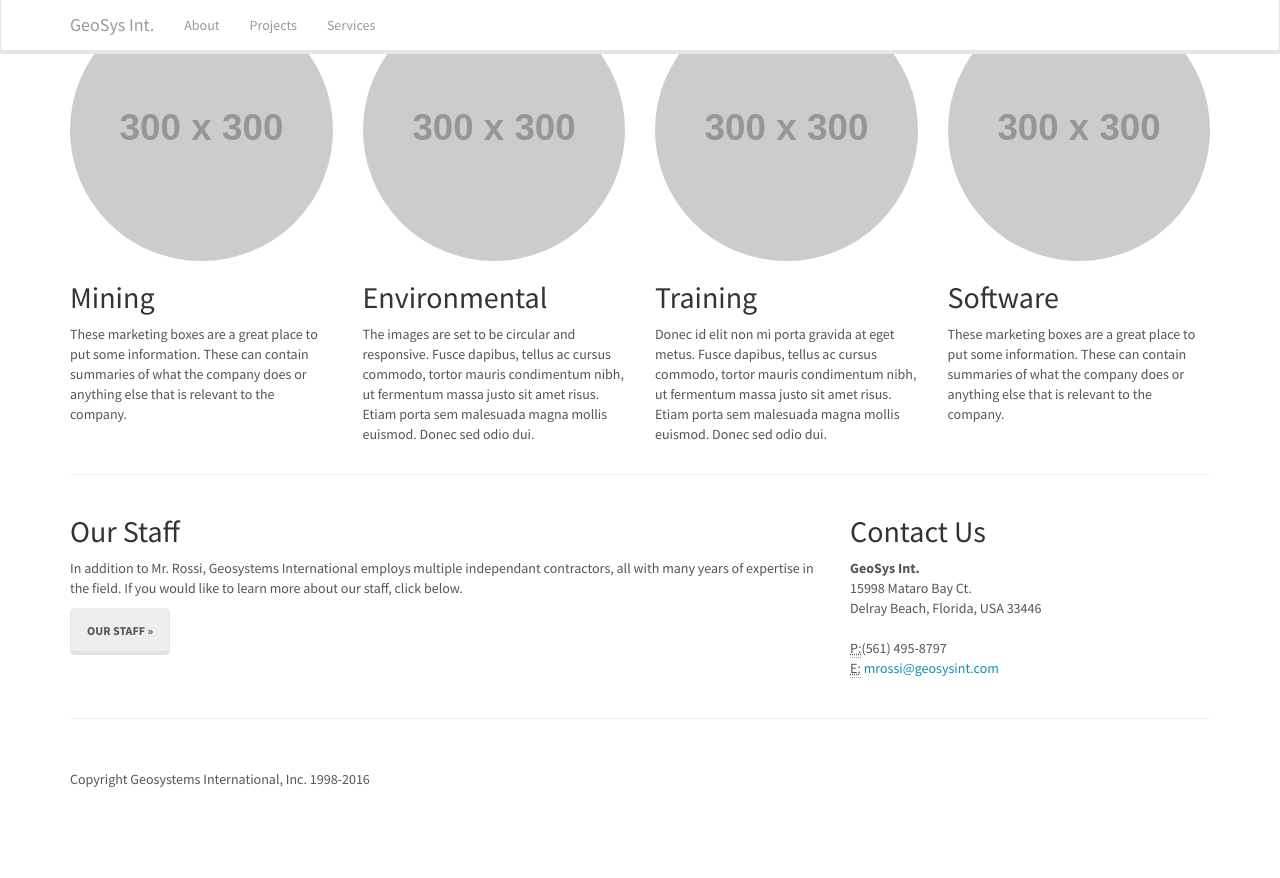
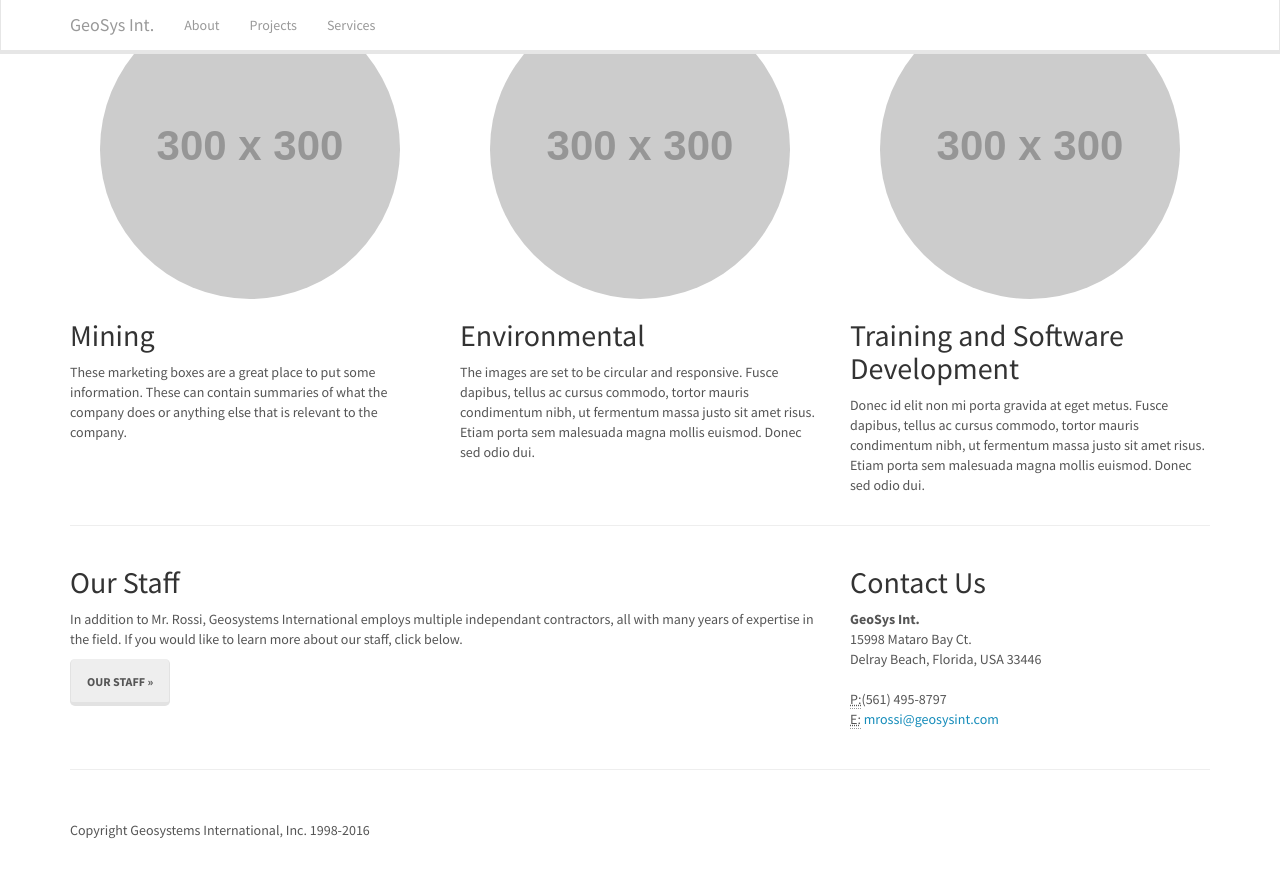
Before and after one commit to marioerossi/geosysint, a Jekyll site: the page built from index.html, in a window 1280 px wide and 900 px high, scrolled down 866 px. Shown: the top 878 px of the window. Built offline with Jekyll 4.4.1, drawn with Linux system fonts in a browser that asks for light colours; nearby versions of some CDN libraries; before the commit the page ends 1715 px from its top, so only the background shows below that.

Commit message:
Reverted to 3 Marketing boxes

```diff
--- a/index.html
+++ b/index.html
@@ -27,25 +27,20 @@ layout: landing
 <hr>
 
 <div class="row">
-    <div class="col-sm-3">
+    <div class="col-sm-4">
         <img class="img-circle img-responsive img-center" src="http://placehold.it/300x300" alt="">
         <h2>Mining</h2>
         <p>These marketing boxes are a great place to put some information. These can contain summaries of what the company does or anything else that is relevant to the company.</p>
     </div>
-    <div class="col-sm-3">
+    <div class="col-sm-4">
         <img class="img-circle img-responsive img-center" src="http://placehold.it/300x300" alt="">
         <h2>Environmental</h2>
         <p>The images are set to be circular and responsive. Fusce dapibus, tellus ac cursus commodo, tortor mauris condimentum nibh, ut fermentum massa justo sit amet risus. Etiam porta sem malesuada magna mollis euismod. Donec sed odio dui.</p>
     </div>
-    <div class="col-sm-3">
+    <div class="col-sm-4">
         <img class="img-circle img-responsive img-center" src="http://placehold.it/300x300" alt="">
-        <h2>Training</h2>
+        <h2>Training and Software Development</h2>
         <p>Donec id elit non mi porta gravida at eget metus. Fusce dapibus, tellus ac cursus commodo, tortor mauris condimentum nibh, ut fermentum massa justo sit amet risus. Etiam porta sem malesuada magna mollis euismod. Donec sed odio dui.</p>
-    </div>
-    <div class="col-sm-3">
-        <img class="img-circle img-responsive img-center" src="http://placehold.it/300x300" alt="">
-        <h2>Software</h2>
-        <p>These marketing boxes are a great place to put some information. These can contain summaries of what the company does or anything else that is relevant to the company.</p>
     </div>
 </div>
 <!-- /.row -->
```
